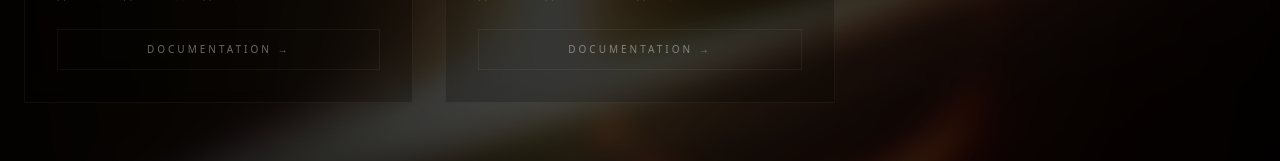
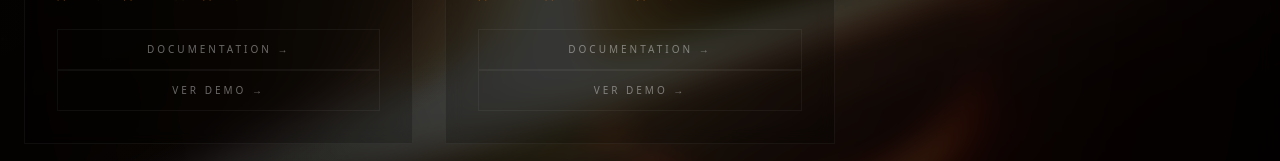
Before and after one commit to EmmaCoder48/Portafolio-web, a Next.js app: page / in a window 1280 px wide. Shown: the part 376-537 px from the top of the page. Built offline with nearby package versions, Linux system fonts and the light colour scheme.

Commit message:
botón de ver demo

```diff
--- a/src/app/page.js
+++ b/src/app/page.js
@@ -37,6 +37,7 @@ export default function Home() {
               description={proyecto.description}
               tags={proyecto.tags}
               link={proyecto.github}
+              demo={proyecto.demo}
             />
           ))}
         </div>
--- a/src/components/layout/ProjectCards.js
+++ b/src/components/layout/ProjectCards.js
@@ -1,4 +1,4 @@
-export default function ProjectCard({ title, description, tags, link }) {
+export default function ProjectCard({ title, description, tags, link, demo }) {
   return (
     /* CONTENEDOR DE LA TARJETA:
        Implemento un diseño basado en Flexbox para asegurar que el botón de
@@ -53,6 +53,12 @@ export default function ProjectCard({ title, description, tags, link }) {
           className="block w-full text-center py-3 border border-white/5 text-white/40 text-[10px] uppercase tracking-[0.3em] hover:bg-white/[0.03] hover:text-amber-500 hover:border-amber-500/50 transition-all">
           Documentation →
         </a>
+        <a
+          href={demo}
+          target="_blank"
+          className="block w-full text-center py-3 border border-white/5 text-white/40 text-[10px] uppercase tracking-[0.3em] hover:bg-white/[0.03] hover:text-amber-500 hover:border-amber-500/50 transition-all">
+          Ver Demo →
+        </a>
       </div>
     </div>
   );
--- a/src/data/projects.js
+++ b/src/data/projects.js
@@ -19,7 +19,7 @@ export const PROJECTS = [
        Enlaces directos al repositorio para la revisión de código (Code Review)
        y enlace a la demo funcional (enlace de despliegue). */
     github: "https://github.com/EmmaCoder48/Where-is-the-ISS-",
-    demo: "#",
+    demo: "https://where-is-the-iss-iota.vercel.app/",
   },
   {
     id: 2,
@@ -28,6 +28,6 @@ export const PROJECTS = [
       "Explorador de la 'Imagen Astronómica del Día'. Renderizado dinámico de astrofotografía con metadatos técnicos del Jet Propulsion Laboratory.",
     tags: ["React", "Bootstrap", "NASA API"],
     github: "https://github.com/EmmaCoder48/NASA-OF-THE-DAY",
-    demo: "#",
+    demo: "https://nasa-of-the-day.vercel.app/",
   },
 ];
```
